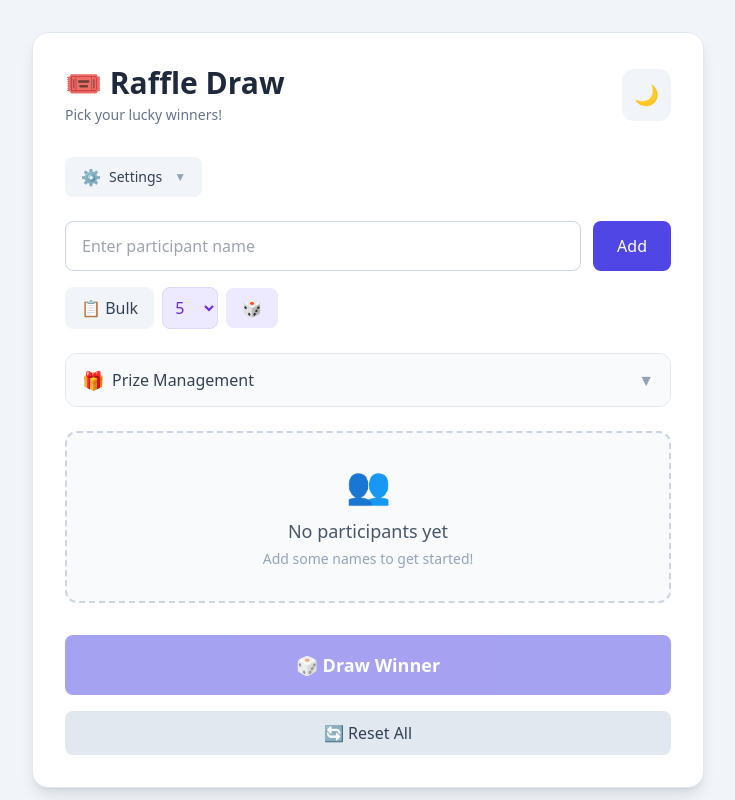
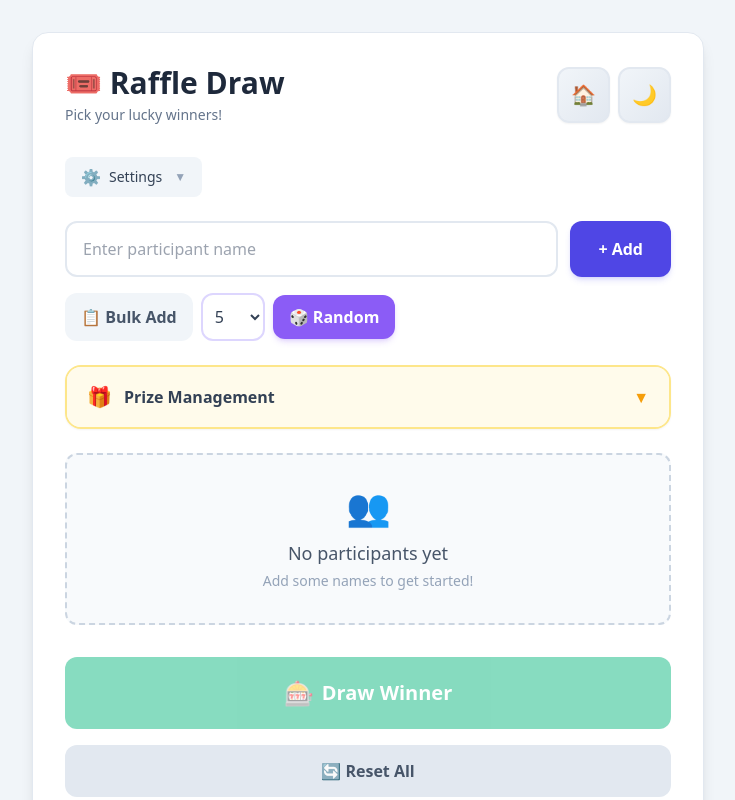
Before and after one commit to agudu50/Simple-Raffle-Application, a React (Vite) app in the folder raffle-app/: page / in a window 1280 px wide. Both pictures are taken after a click on the button "Get Started". Shown: the top 800 px of the page, without its empty margins (272-1007 px from the left). Built offline with nearby package versions, Linux system fonts and the light colour scheme.

Commit message:
enhanced the main page

```diff
--- a/raffle-app/src/App.jsx
+++ b/raffle-app/src/App.jsx
@@ -114,13 +114,22 @@ export default function App() {
                 </h1>
                 <p className="text-xs sm:text-sm text-slate-500 dark:text-slate-400 mt-1">Pick your lucky winners!</p>
               </div>
+              <div className="flex items-center gap-2">
+                <button
+                  onClick={() => setShowLanding(true)}
+                  className="p-3 rounded-xl bg-gradient-to-br from-slate-100 to-slate-200 dark:from-slate-700 dark:to-slate-800 hover:from-indigo-100 hover:to-indigo-200 dark:hover:from-indigo-900/50 dark:hover:to-indigo-800/50 border-2 border-slate-200 dark:border-slate-600 hover:border-indigo-300 dark:hover:border-indigo-700 shadow-sm transition-all duration-200 transform hover:scale-105"
+                  title="Back to home"
+                >
+                  <span className="text-xl">🏠</span>
+                </button>
                 <button
                   onClick={() => setDarkMode(!darkMode)}
-                className="p-3 rounded-xl bg-slate-100 dark:bg-slate-700 hover:bg-slate-200 dark:hover:bg-slate-600 transition-colors"
+                  className="p-3 rounded-xl bg-gradient-to-br from-slate-100 to-slate-200 dark:from-slate-700 dark:to-slate-800 hover:from-amber-100 hover:to-amber-200 dark:hover:from-amber-900/50 dark:hover:to-amber-800/50 border-2 border-slate-200 dark:border-slate-600 hover:border-amber-300 dark:hover:border-amber-700 shadow-sm transition-all duration-200 transform hover:scale-105"
                   title={darkMode ? "Switch to light mode" : "Switch to dark mode"}
                 >
                   <span className="text-xl">{darkMode ? "☀️" : "🌙"}</span>
                 </button>
+              </div>
             </div>
 
             <RaffleSettings settings={settings} onUpdate={updateSettings} />
--- a/raffle-app/src/components/ParticipantForm.jsx
+++ b/raffle-app/src/components/ParticipantForm.jsx
@@ -38,35 +38,35 @@ export default function ParticipantForm({ onAdd, onBulkAdd, onGenerateRandom })
   };
 
   return (
-    <div className="space-y-3 sm:space-y-4">
+    <div className="space-y-4">
       <form onSubmit={handleSubmit} className="flex gap-2 sm:gap-3">
         <input
           value={name}
           onChange={(e) => setName(e.target.value)}
           placeholder="Enter participant name"
-          className="flex-1 min-w-0 px-3 sm:px-4 py-2.5 sm:py-3 rounded-lg border border-slate-300 dark:border-slate-600 bg-white dark:bg-slate-700 focus:outline-none focus:border-indigo-500 focus:ring-2 focus:ring-indigo-500/20 dark:text-white dark:placeholder-slate-400 transition-colors text-sm sm:text-base"
+          className="flex-1 min-w-0 px-4 py-3 sm:py-3.5 rounded-xl border-2 border-slate-200 dark:border-slate-600 bg-white dark:bg-slate-700 focus:outline-none focus:border-indigo-500 focus:ring-4 focus:ring-indigo-500/10 dark:text-white dark:placeholder-slate-400 transition-all text-sm sm:text-base"
         />
         <button
           type="submit"
-          className="px-4 sm:px-6 py-2.5 sm:py-3 bg-indigo-600 hover:bg-indigo-700 text-white font-medium rounded-lg transition-colors text-sm sm:text-base whitespace-nowrap"
+          className="px-5 sm:px-7 py-3 sm:py-3.5 bg-indigo-600 hover:bg-indigo-700 active:bg-indigo-800 text-white font-semibold rounded-xl shadow-md shadow-indigo-500/20 transition-all duration-200 text-sm sm:text-base whitespace-nowrap transform hover:scale-105 active:scale-95"
         >
-          Add
+          + Add
         </button>
       </form>
 
-      <div className="grid grid-cols-2 sm:flex sm:flex-wrap gap-2">
+      <div className="flex flex-wrap gap-2">
         <button
           type="button"
           onClick={() => setShowBulk(!showBulk)}
-          className="px-3 sm:px-4 py-2 bg-slate-100 dark:bg-slate-700 text-slate-700 dark:text-slate-300 font-medium rounded-lg hover:bg-slate-200 dark:hover:bg-slate-600 transition-colors text-sm sm:text-base"
+          className={`px-4 py-2.5 font-semibold rounded-xl transition-all duration-200 text-sm sm:text-base ${showBulk ? 'bg-indigo-100 dark:bg-indigo-900/40 text-indigo-700 dark:text-indigo-300 ring-2 ring-indigo-500' : 'bg-slate-100 dark:bg-slate-700 text-slate-600 dark:text-slate-300 hover:bg-slate-200 dark:hover:bg-slate-600'}`}
         >
-          📋 {showBulk ? "Hide" : "Bulk"}
+          📋 {showBulk ? "Hide Bulk" : "Bulk Add"}
         </button>
-        <div className="flex items-center gap-1 sm:gap-2">
+        <div className="flex items-center gap-2">
           <select
             value={randomCount}
             onChange={(e) => setRandomCount(Number(e.target.value))}
-            className="w-14 px-2 py-2 bg-violet-100 dark:bg-slate-700 text-violet-700 dark:text-violet-300 font-medium rounded-lg border border-violet-200 dark:border-slate-600 cursor-pointer text-sm sm:text-base"
+            className="w-16 px-2 py-2.5 bg-white dark:bg-slate-700 text-slate-700 dark:text-slate-300 font-medium rounded-xl border-2 border-violet-200 dark:border-slate-600 cursor-pointer text-sm sm:text-base focus:border-violet-500 focus:ring-2 focus:ring-violet-500/20"
           >
             {[3, 5, 10, 15, 20].map((n) => (
               <option key={n} value={n} className="bg-white dark:bg-slate-800 text-slate-700 dark:text-slate-200">
@@ -77,29 +77,29 @@ export default function ParticipantForm({ onAdd, onBulkAdd, onGenerateRandom })
           <button
             type="button"
             onClick={handleGenerateRandom}
-            className="flex-1 sm:flex-none px-3 sm:px-4 py-2 bg-violet-100 dark:bg-violet-900/40 text-violet-700 dark:text-violet-300 font-medium rounded-lg hover:bg-violet-200 dark:hover:bg-violet-800/40 transition-colors text-sm sm:text-base whitespace-nowrap"
+            className="px-4 py-2.5 bg-violet-500 hover:bg-violet-600 active:bg-violet-700 text-white font-semibold rounded-xl shadow-md shadow-violet-500/20 transition-all duration-200 text-sm sm:text-base whitespace-nowrap transform hover:scale-105 active:scale-95"
           >
-            🎲 <span className="hidden xs:inline">Random</span>
+            🎲 Random
           </button>
         </div>
       </div>
 
       {showBulk && (
-        <div className="space-y-3 p-4 bg-slate-50 dark:bg-slate-700/50 rounded-lg border border-slate-200 dark:border-slate-600">
+        <div className="space-y-3 p-4 bg-slate-50 dark:bg-slate-700/50 rounded-xl border-2 border-dashed border-slate-300 dark:border-slate-600">
           <textarea
             value={bulkNames}
             onChange={(e) => setBulkNames(e.target.value)}
             placeholder="Enter names separated by commas or new lines..."
             rows={4}
-            className="w-full px-4 py-3 rounded-lg border border-slate-300 dark:border-slate-600 bg-white dark:bg-slate-800 resize-none focus:outline-none focus:border-indigo-500 focus:ring-2 focus:ring-indigo-500/20 dark:text-white dark:placeholder-slate-400 transition-colors"
+            className="w-full px-4 py-3 rounded-xl border-2 border-slate-200 dark:border-slate-600 bg-white dark:bg-slate-800 resize-none focus:outline-none focus:border-indigo-500 focus:ring-4 focus:ring-indigo-500/10 dark:text-white dark:placeholder-slate-400 transition-all"
           />
           <button
             type="button"
             onClick={handleBulkAdd}
             disabled={!bulkNames.trim()}
-            className="px-5 py-2.5 bg-indigo-600 hover:bg-indigo-700 text-white font-medium rounded-lg disabled:opacity-50 transition-colors"
+            className="px-6 py-3 bg-indigo-600 hover:bg-indigo-700 active:bg-indigo-800 text-white font-semibold rounded-xl shadow-md shadow-indigo-500/20 disabled:opacity-50 disabled:shadow-none transition-all duration-200 transform hover:scale-105 active:scale-95 disabled:transform-none"
           >
-            Add All Names
+            ✓ Add All Names
           </button>
         </div>
       )}
--- a/raffle-app/src/components/PrizeManager.jsx
+++ b/raffle-app/src/components/PrizeManager.jsx
@@ -13,42 +13,42 @@ export default function PrizeManager({ prizes, onAdd, onRemove, onClear }) {
   };
 
   return (
-    <div className="mt-6 border border-slate-200 dark:border-slate-600 rounded-xl overflow-hidden">
+    <div className="mt-6 border-2 border-amber-200 dark:border-amber-800/50 rounded-2xl overflow-hidden shadow-sm">
       <button
         onClick={() => setIsExpanded(!isExpanded)}
-        className="w-full flex items-center justify-between px-4 py-3 bg-slate-50 dark:bg-slate-700/50 hover:bg-slate-100 dark:hover:bg-slate-700 transition-colors"
+        className="w-full flex items-center justify-between px-5 py-4 bg-amber-50 dark:bg-amber-900/20 hover:bg-amber-100 dark:hover:bg-amber-900/30 transition-all"
       >
-        <div className="flex items-center gap-2">
-          <span className="text-lg">🎁</span>
-          <span className="font-medium text-slate-700 dark:text-slate-200">
+        <div className="flex items-center gap-3">
+          <span className="text-xl">🎁</span>
+          <span className="font-semibold text-slate-700 dark:text-slate-200">
             Prize Management
           </span>
           {prizes.length > 0 && (
-            <span className="px-2 py-0.5 text-xs font-medium bg-indigo-100 dark:bg-indigo-900/50 text-indigo-600 dark:text-indigo-300 rounded-full">
+            <span className="px-2.5 py-1 text-xs font-bold bg-amber-500 text-white rounded-full shadow-sm">
               {prizes.length}
             </span>
           )}
         </div>
-        <span className={`text-slate-400 transition-transform ${isExpanded ? "rotate-180" : ""}`}>
+        <span className={`text-amber-500 dark:text-amber-400 transition-transform duration-200 ${isExpanded ? "rotate-180" : ""}`}>
           ▼
         </span>
       </button>
 
       {isExpanded && (
-        <div className="p-3 sm:p-4 space-y-3 sm:space-y-4 bg-white dark:bg-slate-800/50">
+        <div className="p-4 sm:p-5 space-y-4 bg-white dark:bg-slate-800/50">
           <form onSubmit={handleSubmit} className="flex flex-col sm:flex-row gap-2">
             <input
               value={prizeName}
               onChange={(e) => setPrizeName(e.target.value)}
               placeholder="Prize name (e.g., Gift Card)"
-              className="flex-1 px-3 py-2.5 sm:py-2 rounded-lg border border-slate-300 dark:border-slate-600 bg-white dark:bg-slate-700 focus:outline-none focus:border-amber-500 focus:ring-2 focus:ring-amber-500/20 dark:text-white dark:placeholder-slate-400 text-sm transition-colors"
+              className="flex-1 px-4 py-3 rounded-xl border-2 border-slate-200 dark:border-slate-600 bg-white dark:bg-slate-700 focus:outline-none focus:border-amber-500 focus:ring-4 focus:ring-amber-500/10 dark:text-white dark:placeholder-slate-400 text-sm transition-all"
             />
             <button
               type="submit"
               disabled={!prizeName.trim()}
-              className="px-4 py-2.5 sm:py-2 bg-amber-500 hover:bg-amber-600 text-white font-medium rounded-lg disabled:opacity-50 transition-colors text-sm whitespace-nowrap"
+              className="px-5 py-3 bg-amber-500 hover:bg-amber-600 active:bg-amber-700 text-white font-semibold rounded-xl shadow-md shadow-amber-500/20 disabled:opacity-50 disabled:shadow-none transition-all duration-200 text-sm whitespace-nowrap transform hover:scale-105 active:scale-95 disabled:transform-none"
             >
-              Add Prize
+              + Add Prize
             </button>
           </form>
 
@@ -76,15 +76,15 @@ export default function PrizeManager({ prizes, onAdd, onRemove, onClear }) {
                   </div>
                 ))}
               </div>
-              <div className="flex flex-col sm:flex-row sm:justify-between sm:items-center gap-2 pt-2 border-t border-slate-200 dark:border-slate-600">
+              <div className="flex flex-col sm:flex-row sm:justify-between sm:items-center gap-2 pt-3 border-t-2 border-slate-100 dark:border-slate-700">
                 <p className="text-xs text-slate-500 dark:text-slate-400 text-center sm:text-left">
                   1st prize → 1st winner, etc.
                 </p>
                 <button
                   onClick={onClear}
-                  className="px-3 py-1.5 text-xs text-red-600 dark:text-red-400 hover:bg-red-50 dark:hover:bg-red-900/30 rounded-lg transition-colors"
+                  className="px-4 py-2 text-xs font-semibold text-red-600 dark:text-red-400 bg-red-50 dark:bg-red-900/20 hover:bg-red-100 dark:hover:bg-red-900/40 rounded-lg transition-all duration-200"
                 >
-                  Clear All
+                  🗑️ Clear All
                 </button>
               </div>
             </>
--- a/raffle-app/src/components/RaffleControls.jsx
+++ b/raffle-app/src/components/RaffleControls.jsx
@@ -11,12 +11,12 @@ export default function RaffleControls({
       <button
         onClick={onDraw}
         disabled={disabled || isDrawing}
-        className="w-full py-3.5 sm:py-4 bg-indigo-600 hover:bg-indigo-700 text-white text-base sm:text-lg font-semibold rounded-lg disabled:opacity-50 disabled:cursor-not-allowed transition-colors"
+        className="w-full py-4 sm:py-5 bg-emerald-500 hover:bg-emerald-600 active:bg-emerald-700 text-white text-lg sm:text-xl font-bold rounded-xl shadow-lg shadow-emerald-500/30 disabled:opacity-50 disabled:shadow-none disabled:cursor-not-allowed transition-all duration-200 transform hover:scale-[1.02] active:scale-[0.98]"
       >
         {isDrawing ? (
-          <span className="flex items-center justify-center gap-2">
+          <span className="flex items-center justify-center gap-3">
             <svg
-              className="animate-spin h-5 w-5"
+              className="animate-spin h-6 w-6"
               viewBox="0 0 24 24"
               fill="none"
             >
@@ -37,21 +37,27 @@ export default function RaffleControls({
             Drawing...
           </span>
         ) : (
-          <>🎲 Draw {winnerCount > 1 ? `${winnerCount} Winners` : "Winner"}</>
+          <span className="flex items-center justify-center gap-2">
+            <span className="text-2xl">🎰</span>
+            Draw {winnerCount > 1 ? `${winnerCount} Winners` : "Winner"}
+          </span>
         )}
       </button>
 
       <button
         onClick={onReset}
-        className="w-full py-2.5 bg-slate-200 dark:bg-slate-700 hover:bg-slate-300 dark:hover:bg-slate-600 text-slate-700 dark:text-slate-200 font-medium rounded-lg transition-colors"
+        className="w-full py-3 bg-slate-200 dark:bg-slate-700 hover:bg-red-100 dark:hover:bg-red-900/30 text-slate-600 dark:text-slate-300 hover:text-red-600 dark:hover:text-red-400 font-semibold rounded-xl border-2 border-transparent hover:border-red-200 dark:hover:border-red-800/50 transition-all duration-200"
       >
         🔄 Reset All
       </button>
 
       {participantCount > 0 && (
-        <p className="text-center text-sm text-slate-500 dark:text-slate-400">
-          {participantCount} participant{participantCount !== 1 ? "s" : ""} in the pool
-        </p>
+        <div className="flex items-center justify-center gap-2 py-2">
+          <span className="w-2 h-2 bg-emerald-500 rounded-full animate-pulse"></span>
+          <p className="text-sm font-medium text-slate-600 dark:text-slate-400">
+            {participantCount} participant{participantCount !== 1 ? "s" : ""} ready
+          </p>
+        </div>
       )}
     </div>
   );
```
Also changed, not shown: raffle-app/src/components/ParticipantList.jsx (+6 -6 lines). Lines whose indentation alone changed are shown as unchanged.
